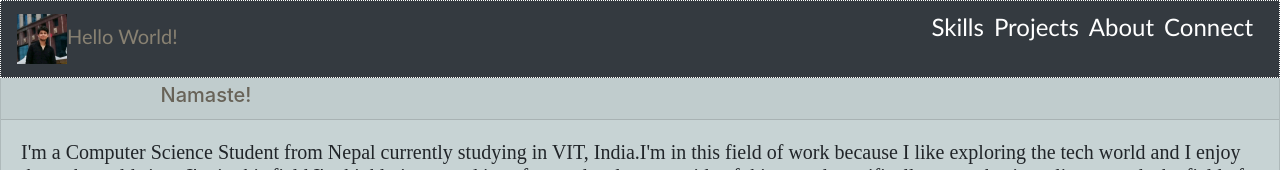
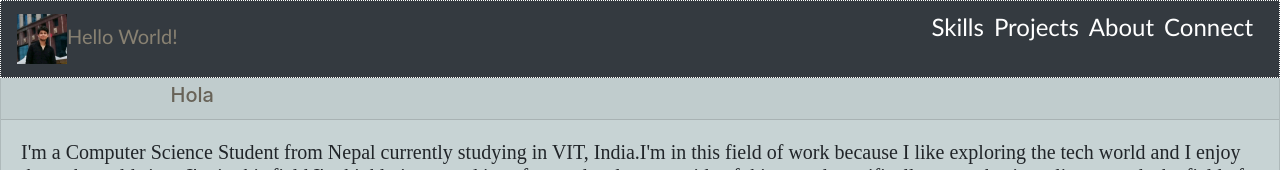
Before and after one commit to jaissugam/jaissugam.github.io, a React (Create React App) app: page /about in a window 1280 px wide. Shown: the top 170 px of the page. Built offline with nearby package versions, Linux system fonts and the light colour scheme.

Commit message:
Updated styling

```diff
--- a/src/components/About.js
+++ b/src/components/About.js
@@ -3,7 +3,7 @@ import './about.css';
 const About=()=>{
     return (
         <Card className="about">
-            <Card.Header as="h5">Namaste!</Card.Header>
+            <Card.Header as="h5"><span></span></Card.Header>
             <Card.Body>
                 <Card.Title>I'm a Computer Science Student from Nepal currently studying in VIT, India.I'm in this field of work because I like exploring the tech world and I enjoy the tech world since I'm in this field.I'm highly interested in software development side of things and specifically my enthusiasm lies towards the field of Web Development and Artificial Intelligence.Currently, I'm bettering myself to become a competent Web Developer.  </Card.Title>
 
--- a/src/components/Skills.css
+++ b/src/components/Skills.css
@@ -15,7 +15,7 @@
         padding-left: 35%;
     }
     75%{
-        padding-left: 40%;
+        padding-left: 4%;
         color:black;
     }
 
@@ -41,3 +41,27 @@
 .g{
     background-color: #11462b;
 }
+.about span::before {
+    content: "Hello";
+    animation: animate infinite 10s;
+    padding-left: 10px;
+}
+
+@keyframes animate {
+
+    25% {
+        content: "नमस्ते";
+    }
+    33%{
+        content:"Bonjour";
+    }
+    50% {
+        content: "Hola";
+    }
+    33%{
+        content:"Hallo";
+    }
+    75% {
+        content: "Привет";
+    }
+}
```
Also changed, not shown: 17 other files (tests, documents, lock files or other folders).
